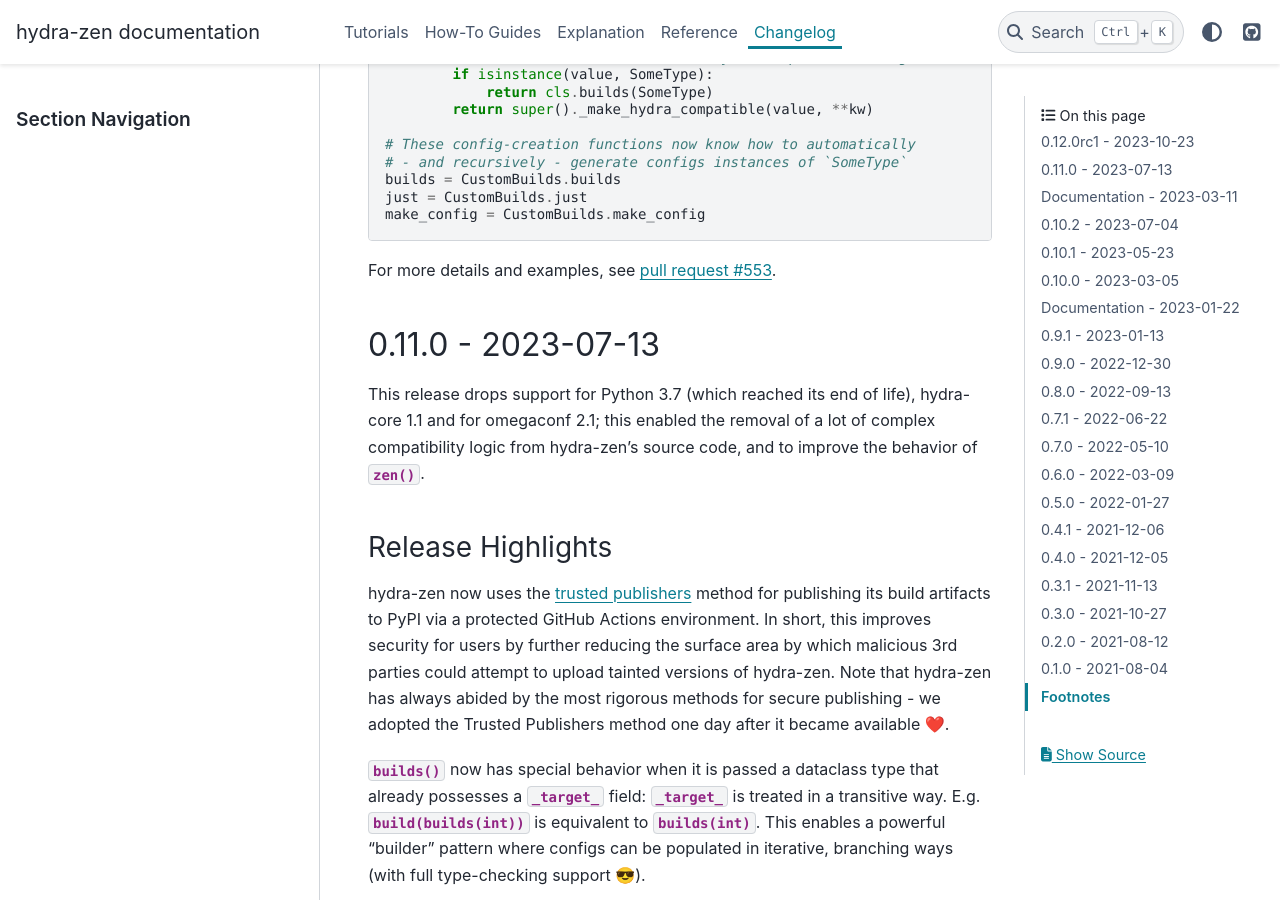
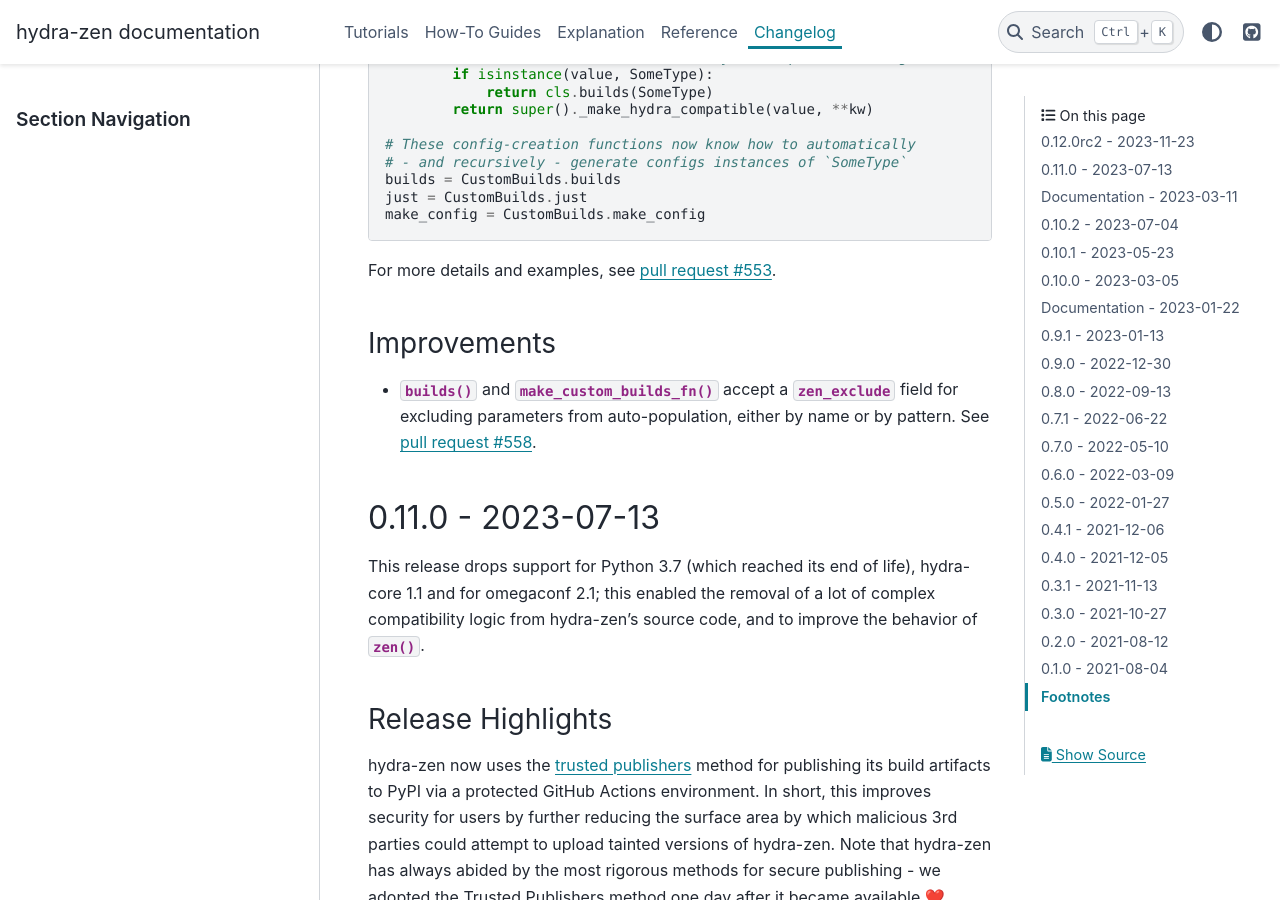
Before and after one commit to mit-ll-responsible-ai/hydra-zen, a Sphinx documentation site: the page built from docs/source/changes.rst, in a window 1280 px wide and 900 px high, scrolled down 1123 px. Built offline with Sphinx 7.4.7 and the PyData theme 0.15.4, drawn with Linux system fonts in a browser that asks for light colours; the version number could not be read and is left out; some of the changed text lies outside the part shown.

Commit message:
changelog

```diff
--- a/docs/source/changes.rst
+++ b/docs/source/changes.rst
@@ -11,7 +11,7 @@
 .. _v0.12.0:
 
 ----------------------
-0.12.0rc1 - 2023-10-23
+0.12.0rc2 - 2023-11-23
 ----------------------
 
 
@@ -61,6 +61,11 @@
 
 
 For more details and examples, see :pull:`553`.
+
+Improvements
+------------
+- :func:`~hydra_zen.builds` and :func:`~hydra_zen.make_custom_builds_fn` accept a `zen_exclude` field for excluding parameters from auto-population, either by name or by pattern. See :pull:`558`.
+
 
 .. _v0.11.0:
 
```
